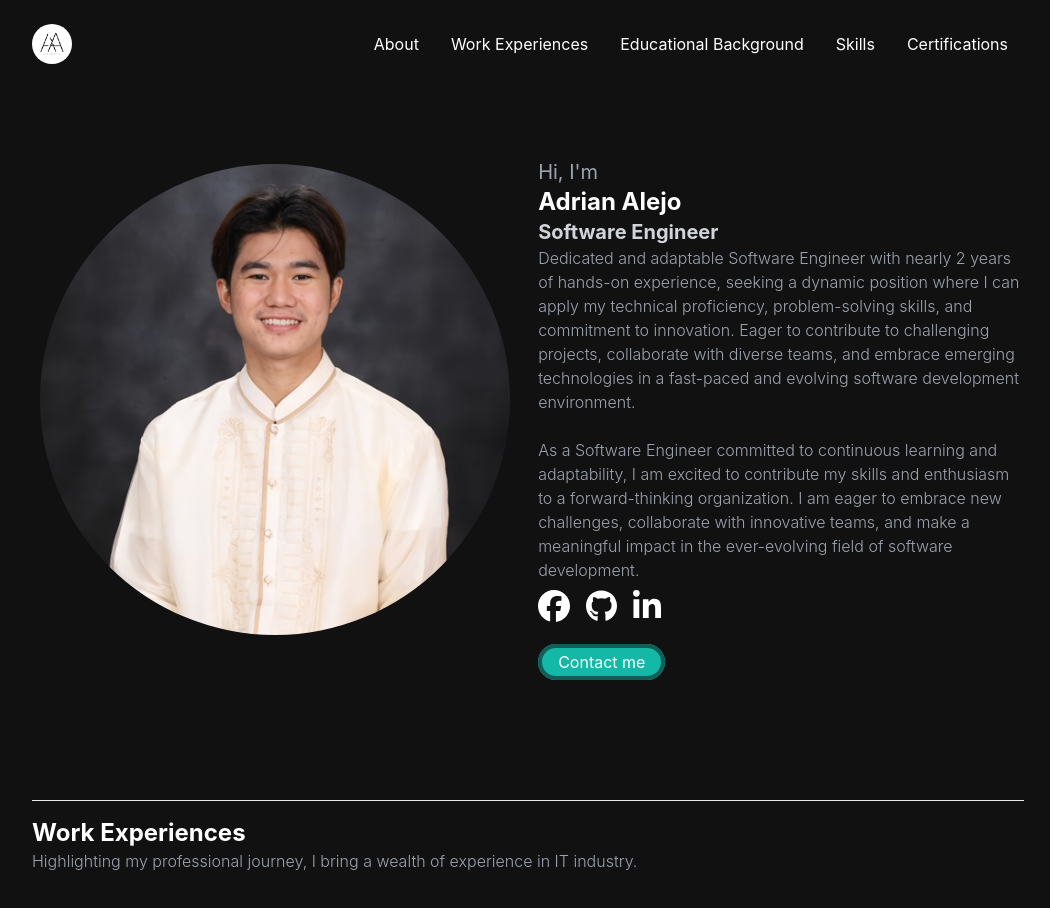
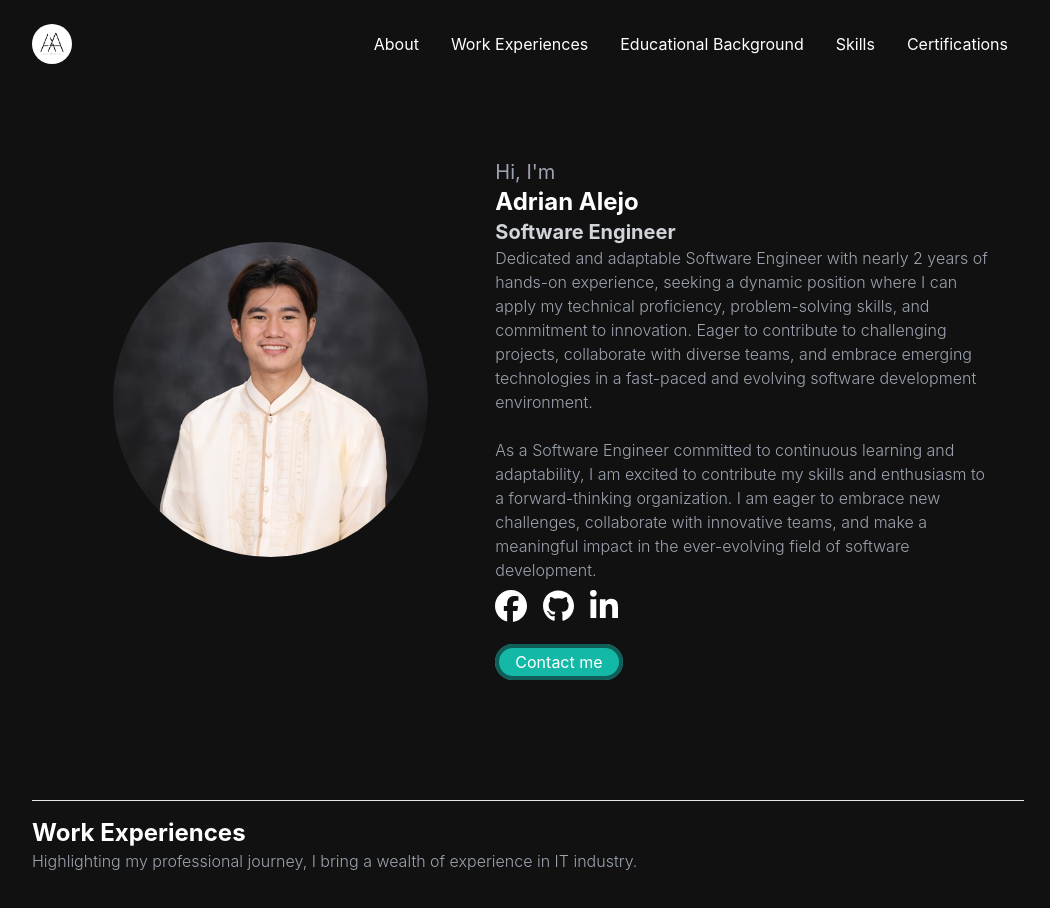
Before and after one commit to AdrianFAlejo/adrian-alejo-website, a React (Create React App) app: page / in a window 1280 px wide. Shown: the top 908 px of the page, without its empty margins (112-1162 px from the left). Built offline with nearby package versions, Linux system fonts and the light colour scheme.

Commit message:
slightly adjusted some spacing

```diff
--- a/src/components/Main.js
+++ b/src/components/Main.js
@@ -9,11 +9,11 @@ export default function Main () {
     return (
         <>
         <div id="main" className="flex w-full h-screen flex-col md:flex-row gap-5 items-center justify-center text-white relative">
-            <div className='md:w-3/6 md:p-2'>
+            <div className='mx-10 md:w-2/6 md:p-2'>
                 <img data-aos="flip-right" data-aos-duration="3000" data-aos-offset="200"  src={profile} alt="profile" className='rounded-full' />
             </div>
             <div className='md:w-3/6' data-aos="fade-right" data-aos-duration="2000" data-aos-offset="100" >
-                <div className="md:flex flex-col w-full mt-8">
+                <div className="flex flex-col w-full mt-8">
                   <h1 className="text-xl text-gray-400">Hi, I'm</h1>
                   <h1 className="text-2xl font-bold">Adrian Alejo</h1>
                   <p class="text-xl font-bold text-gray-300">Software Engineer</p>
```
